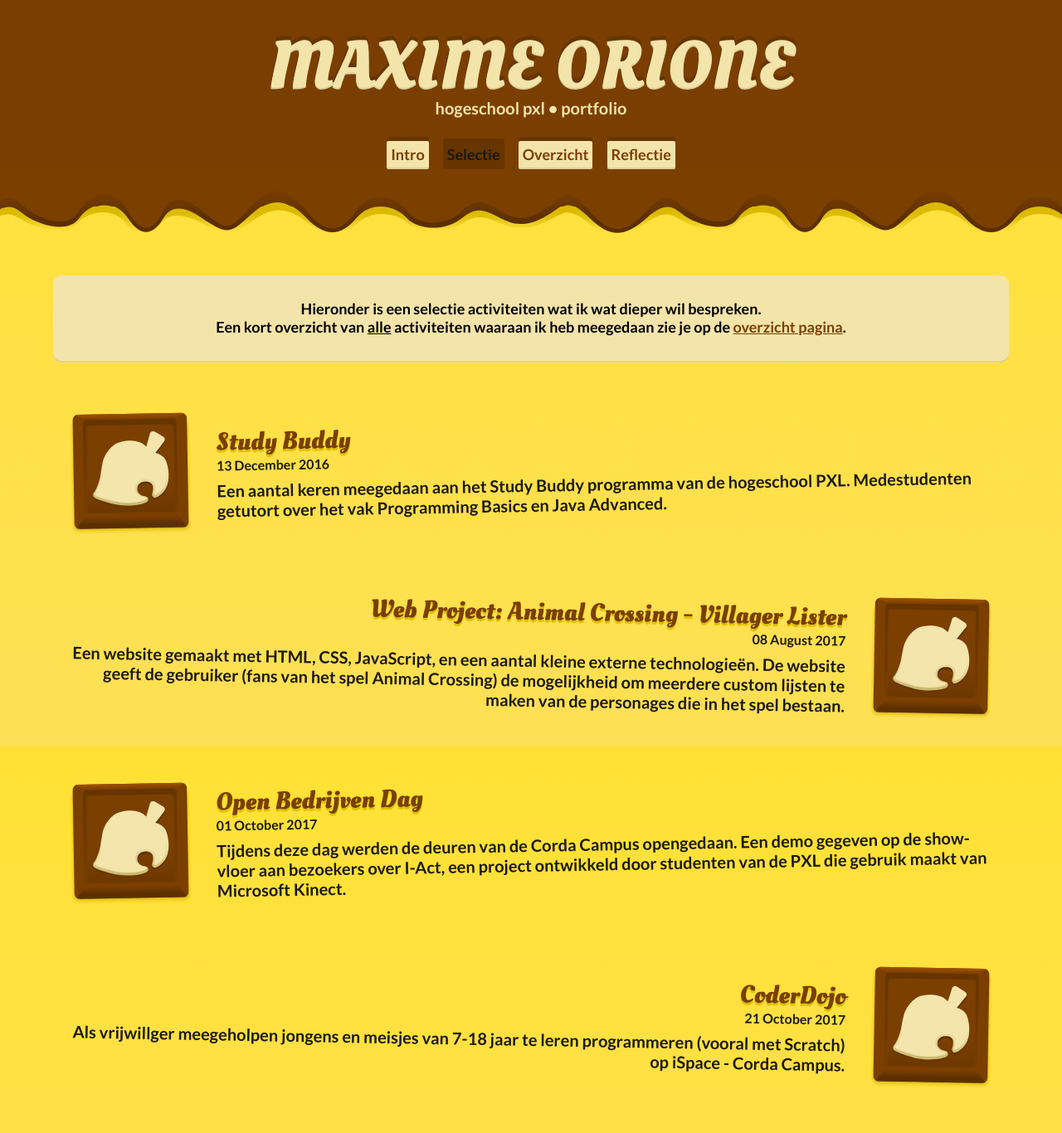
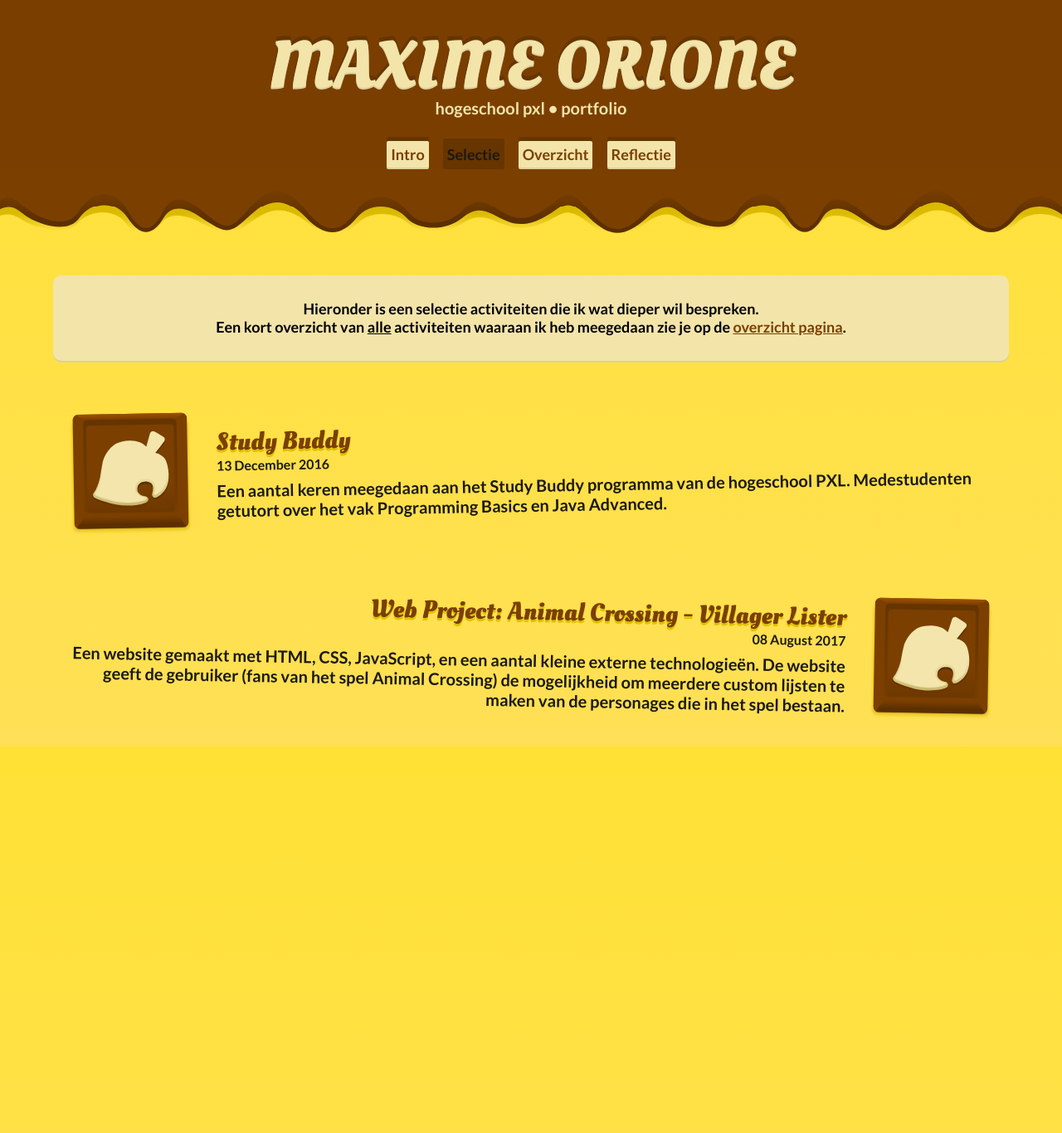
Before and after one commit to Maxzilla60/maxzilla60.github.io, a Jekyll site: the page built from selectie.html, in a window 1280 px wide. Shown: the whole page at 83% size. Built offline with Jekyll 4.4.1, drawn with Linux system fonts in a browser that asks for light colours; nearby versions of some CDN libraries.

Commit message:
Selection only shows the ones with actual pages

```diff
--- a/_activities/coderdojo.html
+++ b/_activities/coderdojo.html
@@ -8,7 +8,7 @@ date: 21/10/2017
 category: "Student Engagement"
 link: "https://www.coderdojobelgium.be/"
 icon: "logos_aclister.svg"
-selection: true
+selection: false
 ---
 <article>
 	{{ page.short }}
--- a/_activities/openbedrijvendag.html
+++ b/_activities/openbedrijvendag.html
@@ -8,7 +8,7 @@ date: 01/10/2017
 category: "Student Engagement"
 link: "http://www.openbedrijvendag.be/corda-campus"
 icon: "logos_aclister.svg"
-selection: true
+selection: false
 ---
 <article>
 	{{ page.short }}
--- a/selectie.html
+++ b/selectie.html
@@ -3,7 +3,7 @@ layout: main
 permalink: /selectie/
 ---
 <div class="description">
-	Hieronder is een selectie activiteiten wat ik wat dieper wil bespreken.</br>
+	Hieronder is een selectie activiteiten die ik wat dieper wil bespreken.</br>
 	Een kort overzicht van <u>alle</u> activiteiten waaraan ik heb meegedaan zie je op de <a href="/activiteiten/">overzicht pagina</a>.
 </div>
 <div class="activity_list">
```
Also changed, not shown: todo.md (+1 -0 lines).
